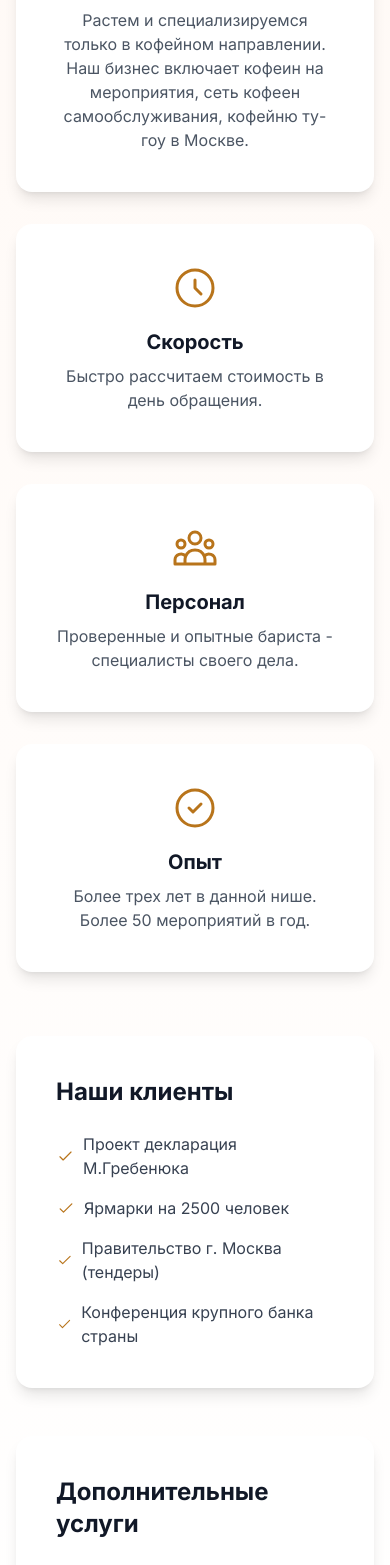
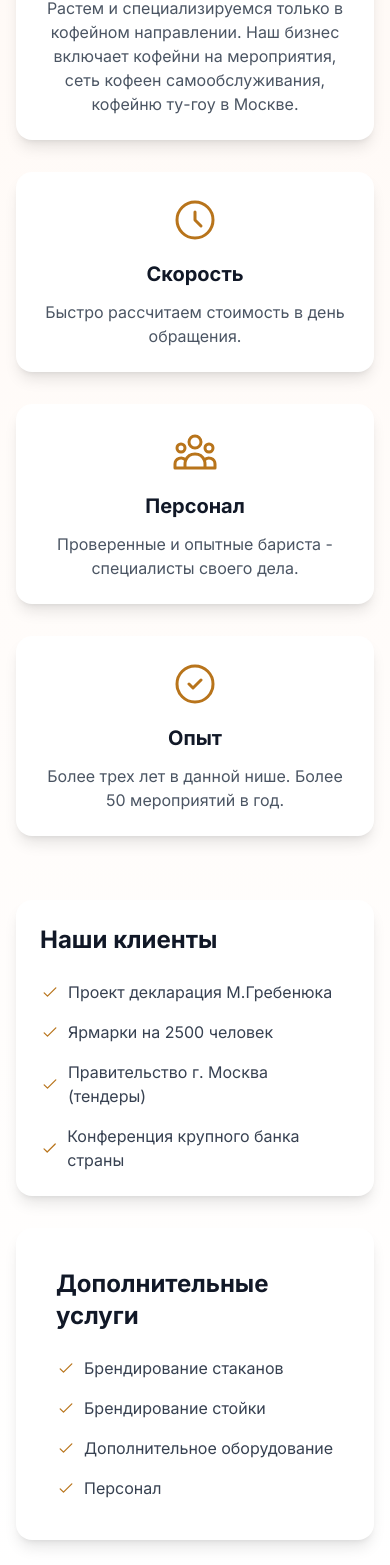
Before and after one commit to lesha358/LittleBarista, a Next.js app: page / in a window 390 px wide. Shown: the part 7185-8750 px from the top of the page. Built offline with nearby package versions, Linux system fonts and the light colour scheme.

Commit message:
fix: улучшено выравнивание карточек в секции 'Почему мы'

```diff
--- a/src/components/WhyUs.tsx
+++ b/src/components/WhyUs.tsx
@@ -2,7 +2,7 @@ export default function WhyUs() {
   const advantages = [
     {
       title: 'Специализация',
-      description: 'Растем и специализируемся только в кофейном направлении. Наш бизнес включает кофеин на мероприятия, сеть кофеен самообслуживания, кофейню ту-гоу в Москве.',
+      description: 'Растем и специализируемся только в кофейном направлении. Наш бизнес включает кофейни на мероприятия, сеть кофеен самообслуживания, кофейню ту-гоу в Москве.',
       icon: (
         <svg className="w-12 h-12 text-brown-600" fill="none" stroke="currentColor" viewBox="0 0 24 24">
           <path strokeLinecap="round" strokeLinejoin="round" strokeWidth="1.5" d="M9.75 17L9 20l-1 1h8l-1-1-.75-3M3 13h18M5 17h14a2 2 0 002-2V5a2 2 0 00-2-2H5a2 2 0 00-2 2v10a2 2 0 002 2z" />
@@ -61,18 +61,20 @@ export default function WhyUs() {
 
         <div className="grid md:grid-cols-2 lg:grid-cols-4 gap-8 mb-16">
           {advantages.map((advantage, index) => (
-            <div key={index} className="card card-hover text-center">
-              <div className="flex justify-center mb-4">
-                {advantage.icon}
+            <div key={index} className="card card-hover text-center flex flex-col items-center justify-between h-full p-6">
+              <div className="flex flex-col items-center">
+                <div className="flex justify-center mb-4">
+                  {advantage.icon}
+                </div>
+                <h3 className="text-xl font-bold mb-3">{advantage.title}</h3>
+                <p className="text-gray-600">{advantage.description}</p>
               </div>
-              <h3 className="text-xl font-bold mb-2">{advantage.title}</h3>
-              <p className="text-gray-600">{advantage.description}</p>
             </div>
           ))}
         </div>
 
-        <div className="grid md:grid-cols-2 gap-12 max-w-4xl mx-auto">
-          <div className="card card-hover">
+        <div className="grid md:grid-cols-2 gap-8 lg:gap-12 max-w-4xl mx-auto">
+          <div className="card card-hover p-6">
             <h3 className="text-2xl font-bold mb-6">Наши клиенты</h3>
             <ul className="space-y-4">
               {clients.map((client, index) => (
```
